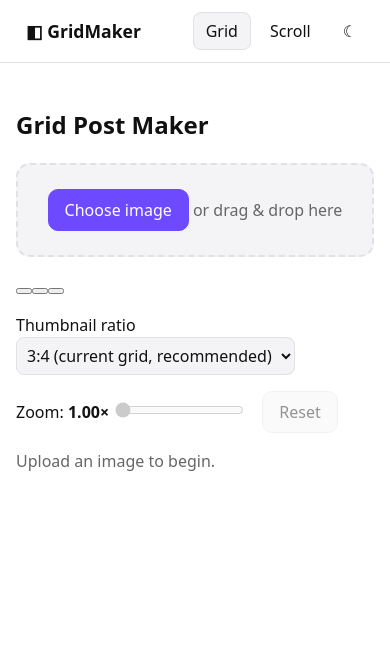
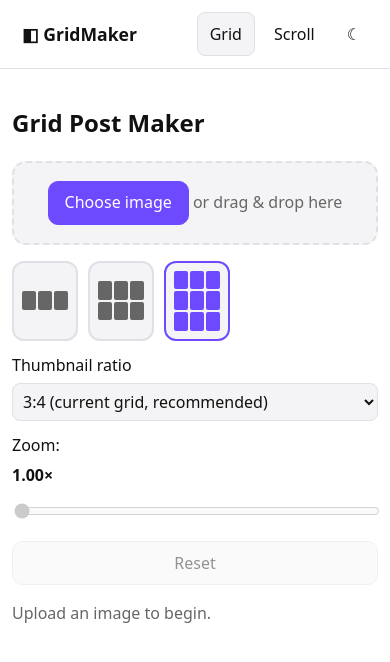
Before and after one commit to Sumit-k-Git/GridCore, a React (Vite) app: page / in a window 390 px wide. Both pictures are taken after a click on the button "Grid". Shown: the top 662 px of the page. Built offline with nearby package versions, Linux system fonts and the light colour scheme.

Commit message:
Add files via upload

```diff
--- a/src/styles.css
+++ b/src/styles.css
@@ -23,7 +23,7 @@ main{max-width:960px;margin:0 auto;padding:24px 16px 64px}
 .drop label{cursor:pointer}
 .controls{display:flex;gap:16px;flex-wrap:wrap;align-items:center;margin:16px 0}
 select{font:inherit;padding:6px;border-radius:8px;background:var(--card);color:var(--fg);border:1px solid var(--bd);max-width:100%}
-.stage{width:100%;display:block;border-radius:10px;touch-action:none;cursor:grab;background:#000}
+.stage{width:auto;max-width:100%;max-height:70vh;margin:0 auto;display:block;border-radius:10px;touch-action:none;cursor:grab;background:#000}
 .profile{width:100%;max-width:540px;display:block;margin:0 auto;border-radius:6px}
 .slide{width:min(100%,320px);border-radius:8px}
 .tiles{display:grid;gap:10px;margin-bottom:16px}
@@ -33,3 +33,24 @@ select{font:inherit;padding:6px;border-radius:8px;background:var(--card);color:v
 .editor{animation:in .3s}
 @keyframes in{from{opacity:0;transform:translateY(6px)}to{opacity:1;transform:none}}
 @media (max-width:560px){.tiles{gap:6px}.tile .btn.small{padding:3px 6px}}
+
+.seg{display:flex;gap:10px}
+.pick{background:var(--card);border:2px solid var(--bd);border-radius:12px;padding:8px;display:flex;align-items:center;justify-content:center;min-width:64px;min-height:64px}
+.pick.on{border-color:var(--ac)}
+.gi{display:grid;grid-template-columns:repeat(3,14px);gap:2px}
+.gi i{display:block;aspect-ratio:3/4;background:var(--mut);border-radius:2px}
+.pick.on .gi i{background:var(--ac)}
+.bar{padding-top:max(12px,env(safe-area-inset-top));padding-left:max(16px,env(safe-area-inset-left));padding-right:max(16px,env(safe-area-inset-right))}
+main{padding-bottom:max(64px,env(safe-area-inset-bottom))}
+.btn,.tab{min-height:44px}
+.btn.small{min-height:36px}
+@media (max-width:480px){
+ main{padding:16px 12px 64px}
+ .controls{flex-direction:column;align-items:stretch;gap:12px}
+ .controls label{display:flex;flex-direction:column;gap:6px}
+ .controls input[type=range]{width:100%;height:32px}
+ .drop{padding:18px 12px}
+ .hero{padding:28px 0}
+ .row.center .btn{flex:1 1 100%}
+ .slide{width:min(100%,240px)}
+}
```
